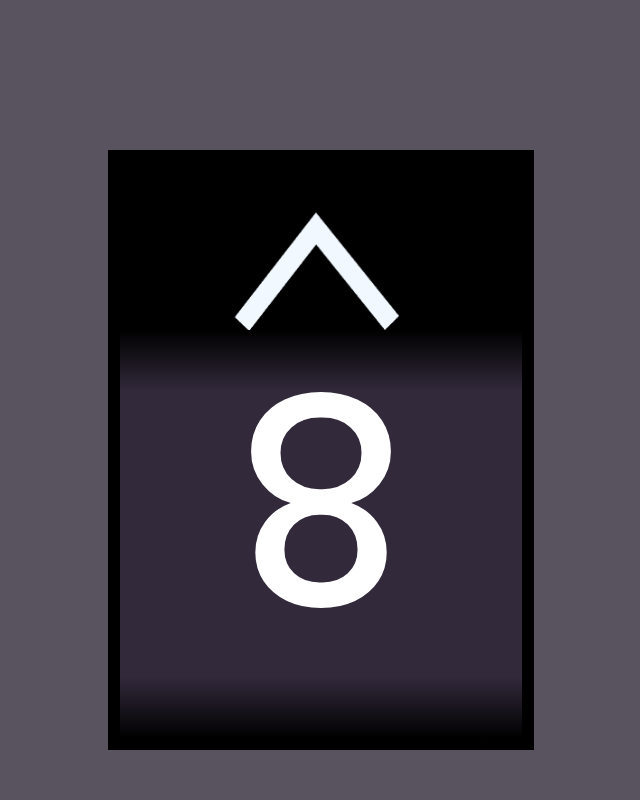
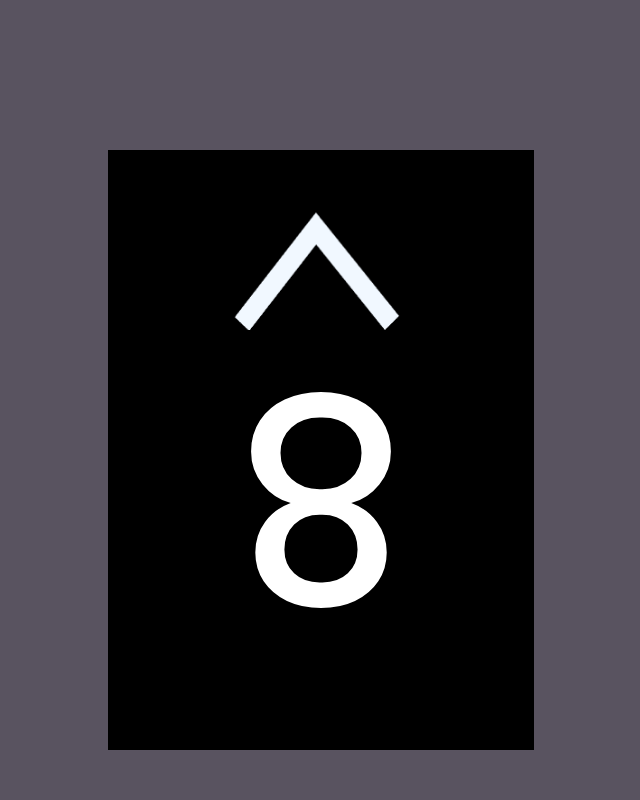
Before and after one commit to finleywilliamsonV/xpu-pi-poc, an Angular app: page / in a window 1280 px wide. Shown: the top 800 px of the page, without its empty margins (532-1172 px from the left). Built offline with nearby package versions, Linux system fonts and the light colour scheme.

Commit message:
removal of dev classes

```diff
--- a/src/app/components/floor-label/floor-label.component.html
+++ b/src/app/components/floor-label/floor-label.component.html
@@ -1,3 +1,3 @@
-<div class="container dev-border">
+<div class="container">
     <div class="floor-label">{{label}}</div>
 </div>
--- a/src/app/components/floor-label/floor-label.component.scss
+++ b/src/app/components/floor-label/floor-label.component.scss
@@ -1,7 +1,3 @@
-.dev-border {
-    // border: 1px solid red;
-}
-
 .floor-label {
     color: white;
     font-family: "TKEType-Regular";
--- a/src/app/components/position-indicator/position-indicator.component.html
+++ b/src/app/components/position-indicator/position-indicator.component.html
@@ -1,6 +1,6 @@
 <app-gradient-overlay class="foreground"></app-gradient-overlay>
 <div
-    class="dev-fill background"
+    class="background"
     [style.height.px]="408">
     <app-floor-label
         #upperLabel
--- a/src/styles.scss
+++ b/src/styles.scss
@@ -22,5 +22,10 @@ html {
 .dev-fill {
     background-color: #32293b
 }
+
+.dev-border {
+    border: 1px solid red;
+}
+
 /* Importing Bootstrap SCSS file. */
 @import "~bootstrap/scss/bootstrap";
```
